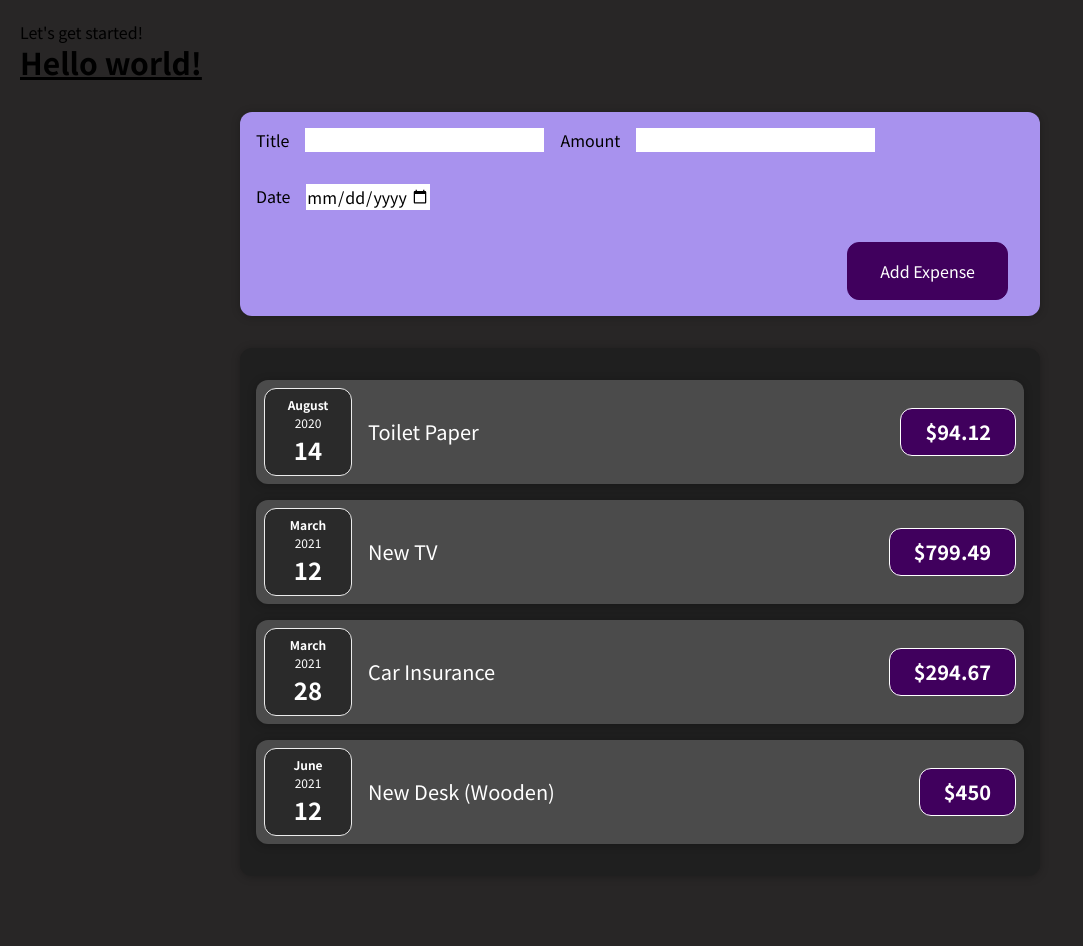
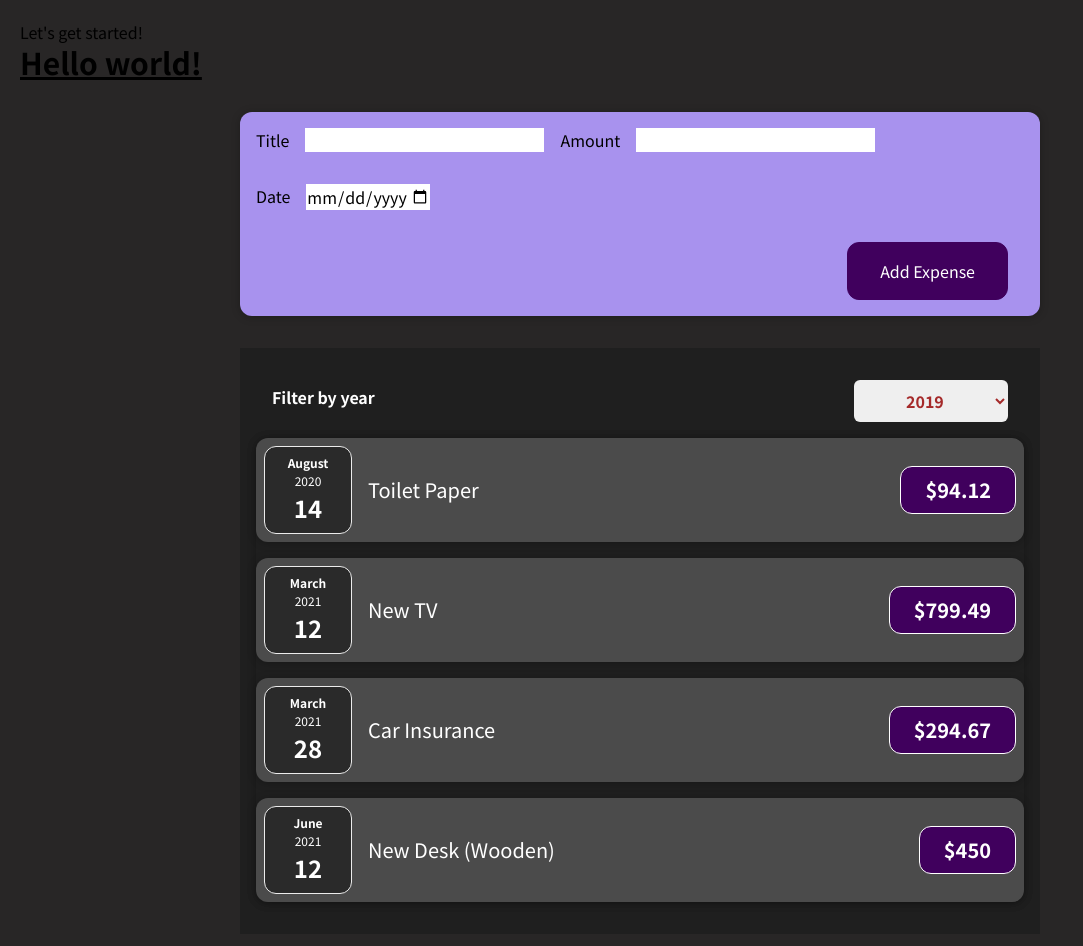
Before and after one commit to Badmonky/Learning, a React (Create React App) app in the folder react/01-starting-setup/: page / in a window 1280 px wide. Shown: the top 946 px of the page, without its empty margins (0-1083 px from the left). Before the commit the page ends 908 px from the top, so only its background shows below. Built offline with nearby package versions, Linux system fonts and the light colour scheme.

Commit message:
add year filter

```diff
--- a/react/01-starting-setup/src/components/Expenses/Expenses.js
+++ b/react/01-starting-setup/src/components/Expenses/Expenses.js
@@ -2,18 +2,28 @@ import React, { useState } from "react";
 
 import ExpenseItem from "./ExpenseItem";
 // import expenseData from "../Data/ExpenseData";
-import './Expenses.css'
+import "./Expenses.css";
 import Card from "../UI/Card";
+import ExpensesFilter from "./ExpensesFilter";
 
 function Expenses(props) {
   const [expenses, setExpenses] = useState(props.expenses);
-  console.log(props.expenses);
+  const [filter, setFilter] = useState('2019');
+
+  function filterSelectedHandler(year) {
+    setFilter(year);
+    console.log(year);
+  }
+
   return (
-    <Card className='expenses'>
-      {expenses.map((expense) => {
-        return <ExpenseItem expense={expense} />;
-      })}
-    </Card>
+    <div className="expenses">
+      <ExpensesFilter filter={filter} onFilterSelected={filterSelectedHandler}/>
+      <Card>
+        {expenses.map((expense) => {
+          return <ExpenseItem expense={expense} />;
+        })}
+      </Card>
+    </div>
   );
 }
 
--- /dev/null
+++ b/react/01-starting-setup/src/components/Expenses/ExpensesFilter.css
@@ -0,0 +1,25 @@
+.expenses-filter {
+  color: white;
+  padding: 0 1rem;
+}
+
+.expenses-filter__control {
+  display: flex;
+  width: 100%;
+  align-items: center;
+  justify-content: space-between;
+  margin: 1rem 0;
+}
+
+.expenses-filter label {
+  font-weight: bold;
+  margin-bottom: 0.5rem;
+}
+
+.expenses-filter select {
+  font: inherit;
+  padding: 0.5rem 3rem;
+  font-weight: bold;
+  border-radius: 6px;
+  color: brown;
+}
--- /dev/null
+++ b/react/01-starting-setup/src/components/Expenses/ExpensesFilter.js
@@ -0,0 +1,28 @@
+import React, {useState} from "react";
+
+import "./ExpensesFilter.css";
+
+const ExpensesFilter = (props) => {
+  const [selected, setSelected] = useState('2019');
+
+  function selectHandler(event) {
+    props.onFilterSelected(event.target.value);
+    setSelected(event.target.value);
+  }
+
+  return (
+    <div className="expenses-filter">
+      <div className="expenses-filter__control">
+        <label>Filter by year</label>
+        <select onChange={selectHandler} value={props.filter}>
+          <option value="2022">2022</option>
+          <option value="2021">2021</option>
+          <option value="2020">2020</option>
+          <option value="2019">2019</option>
+        </select>
+      </div>
+    </div>
+  );
+};
+
+export default ExpensesFilter;
```
